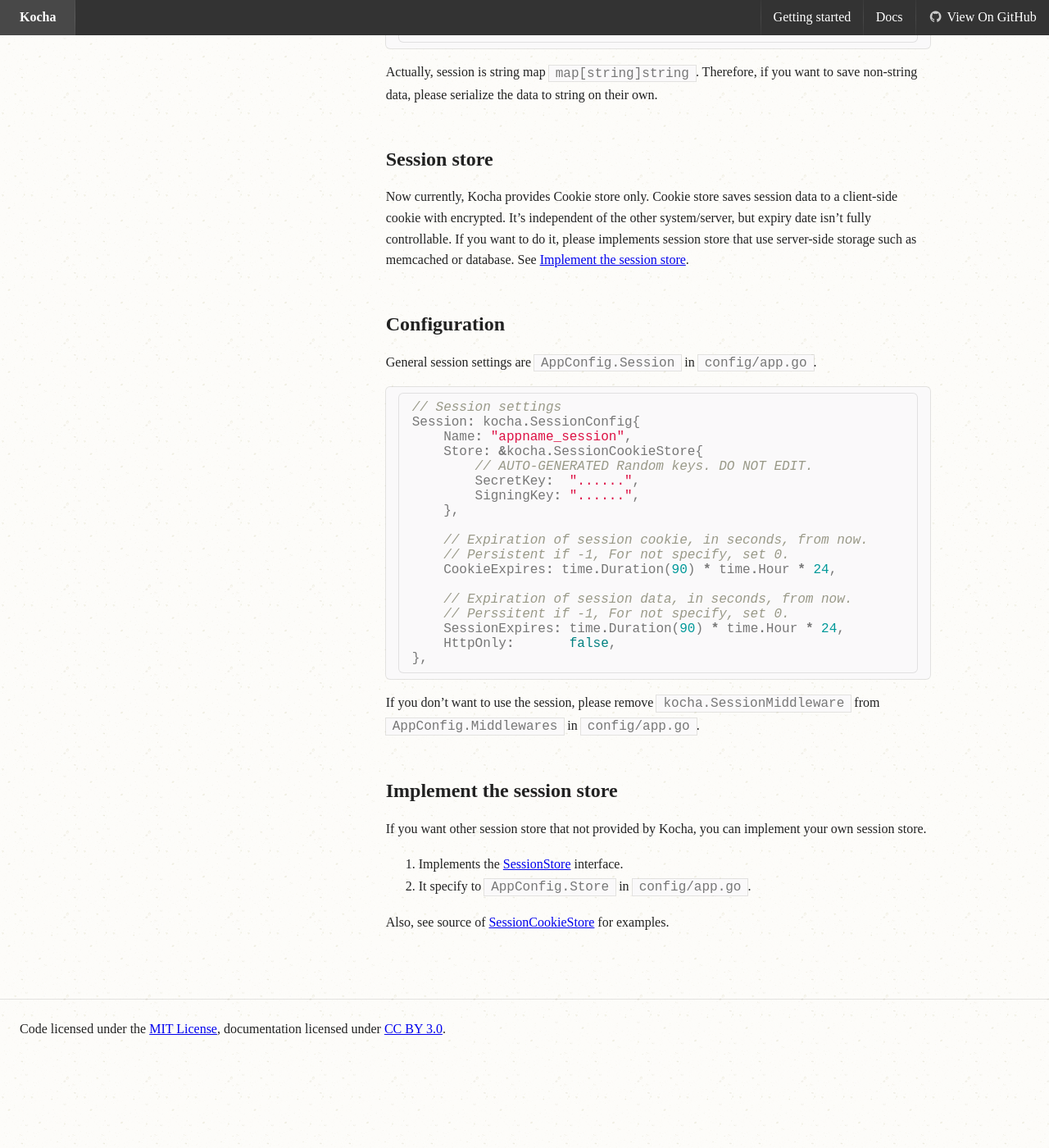
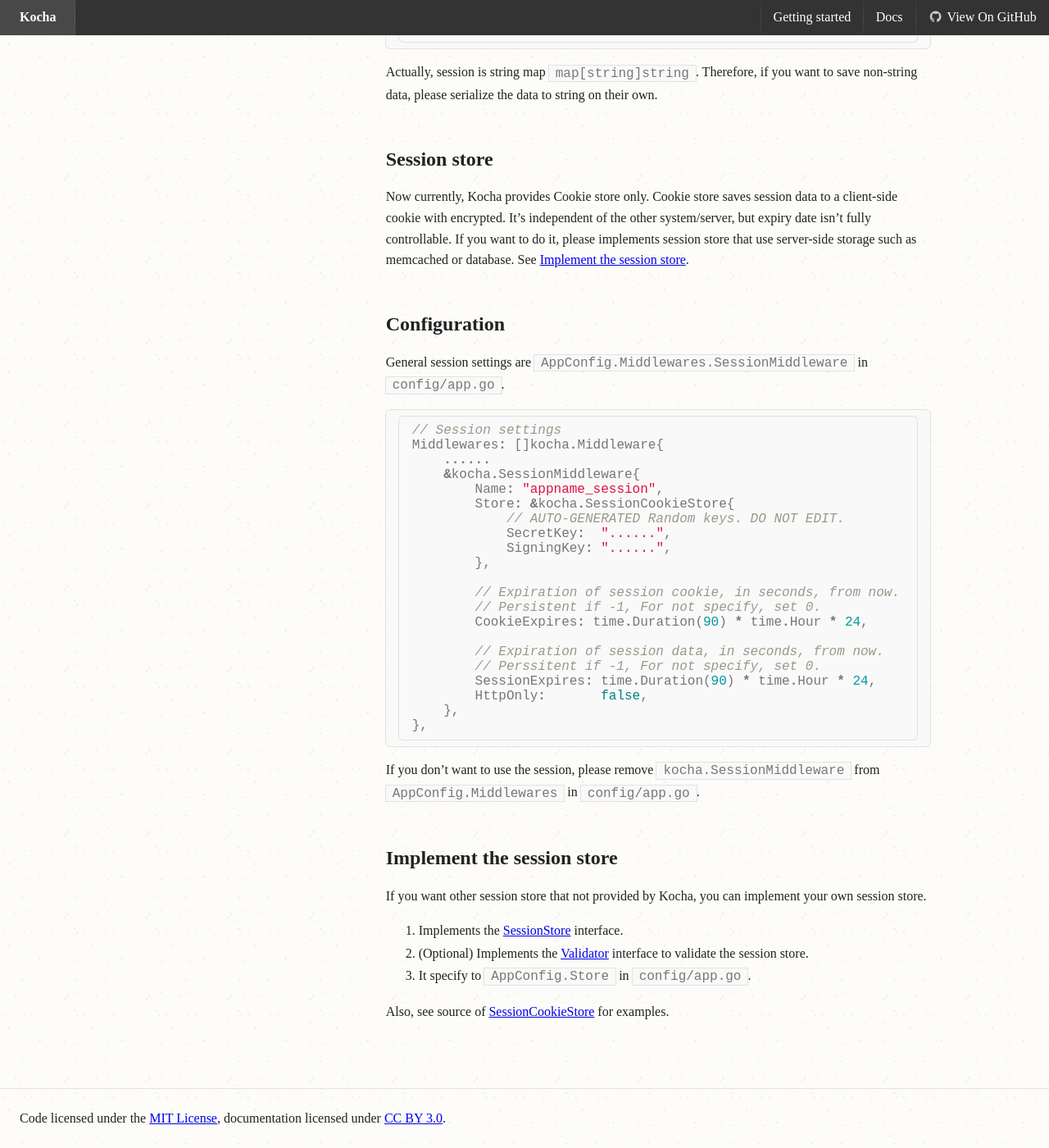
Before and after one commit to naoina/kocha, a Jekyll site: the page built from docs/session.md, in a window 1280 px wide and 1400 px high, scrolled down 1023 px. Shown: the whole window at 82% size. Built offline with Jekyll 4.4.1, drawn with Linux system fonts in a browser that asks for light colours; nearby versions of some CDN libraries; Markdown is read by kramdown in place of the engine named in the settings.

Commit message:
Follow commit 91f5ef305c6dd9b6250488aba2b793a89e89d318

````diff
--- a/docs/session.md
+++ b/docs/session.md
@@ -79,27 +79,30 @@ If you want to do it, please implements session store that use server-side stora
 
 ## Configuration <a id="Configuration"></a>
 
-General session settings are `AppConfig.Session` in `config/app.go`.
+General session settings are `AppConfig.Middlewares.SessionMiddleware` in `config/app.go`.
 
 {% raw %}
 ```go
 // Session settings
-Session: kocha.SessionConfig{
-    Name: "appname_session",
-    Store: &kocha.SessionCookieStore{
-        // AUTO-GENERATED Random keys. DO NOT EDIT.
-        SecretKey:  "......",
-        SigningKey: "......",
+Middlewares: []kocha.Middleware{
+    ......
+    &kocha.SessionMiddleware{
+        Name: "appname_session",
+        Store: &kocha.SessionCookieStore{
+            // AUTO-GENERATED Random keys. DO NOT EDIT.
+            SecretKey:  "......",
+            SigningKey: "......",
+        },
+
+        // Expiration of session cookie, in seconds, from now.
+        // Persistent if -1, For not specify, set 0.
+        CookieExpires: time.Duration(90) * time.Hour * 24,
+
+        // Expiration of session data, in seconds, from now.
+        // Perssitent if -1, For not specify, set 0.
+        SessionExpires: time.Duration(90) * time.Hour * 24,
+        HttpOnly:       false,
     },
-
-    // Expiration of session cookie, in seconds, from now.
-    // Persistent if -1, For not specify, set 0.
-    CookieExpires: time.Duration(90) * time.Hour * 24,
-
-    // Expiration of session data, in seconds, from now.
-    // Perssitent if -1, For not specify, set 0.
-    SessionExpires: time.Duration(90) * time.Hour * 24,
-    HttpOnly:       false,
 },
 ```
 {% endraw %}
@@ -111,6 +114,7 @@ If you don't want to use the session, please remove `kocha.SessionMiddleware` fr
 If you want other session store that not provided by Kocha, you can implement your own session store.
 
 1. Implements the [SessionStore]({{ site.godoc }}#SessionStore) interface.
+1. (Optional) Implements the [Validator]({{ site.godoc }}#Validator) interface to validate the session store.
 1. It specify to `AppConfig.Store` in `config/app.go`.
 
 Also, see source of [SessionCookieStore]({{ site.godoc }}#SessionCookieStore) for examples.
````
Also changed, not shown: docs/middleware.md (+1 -0 lines).
